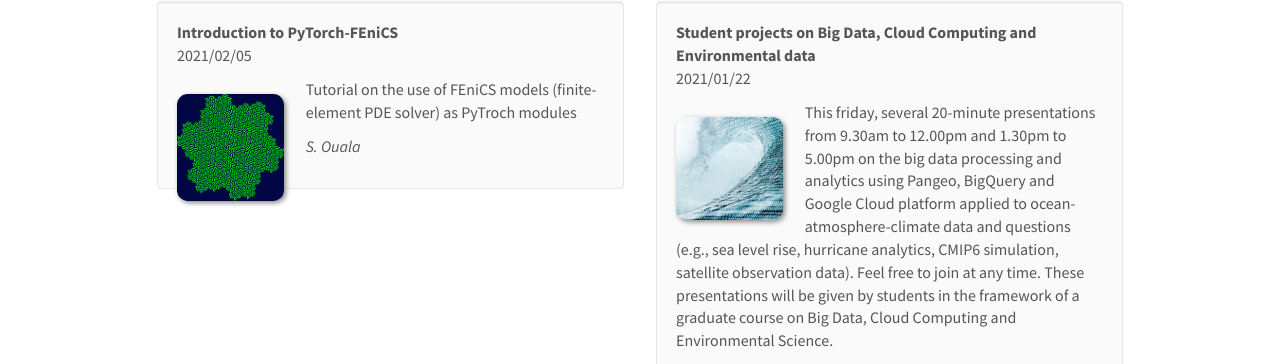
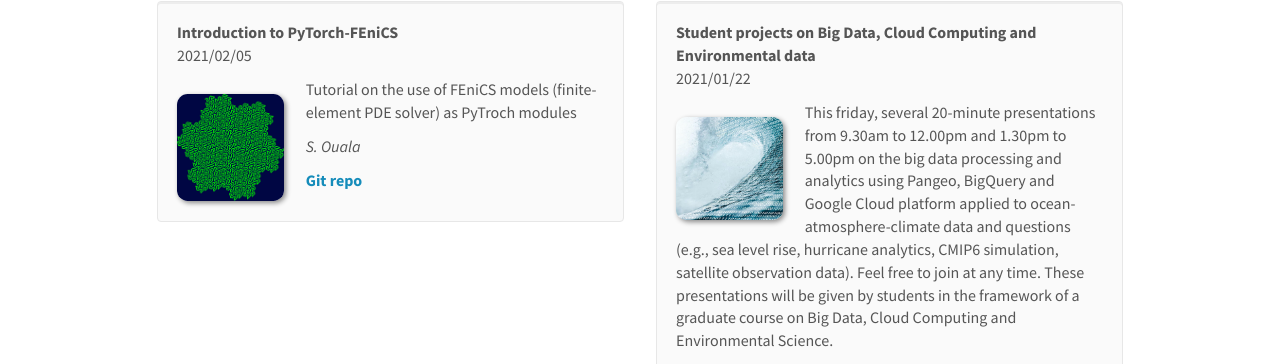
Before and after one commit to CIA-Oceanix/CIA-Oceanix.github.io, a Jekyll site: the page built from _pages/oceanix_sandbox.md, in a window 1280 px wide and 900 px high, scrolled down 901 px. Shown: the part 90-454 px from the top of the window. Built offline with Jekyll 4.4.1, drawn with Linux system fonts in a browser that asks for light colours; nearby versions of some CDN libraries.

Commit message:
Update sandbox_list.yml

```diff
--- a/_data/sandbox_list.yml
+++ b/_data/sandbox_list.yml
@@ -35,10 +35,10 @@
   description: Tutorial on the use of FEniCS models (finite-element PDE solver) as PyTroch modules
   date: 2021/02/05
   authors: S. Ouala
-  link: https://github.com/barkm/torch-fenics
+  link:
   slideslink:
-    url1:
-    display1: #Slides
+    url1: https://github.com/barkm/torch-fenics
+    display1: Git repo
     url2:
     display2:
   highlight: 1
```
